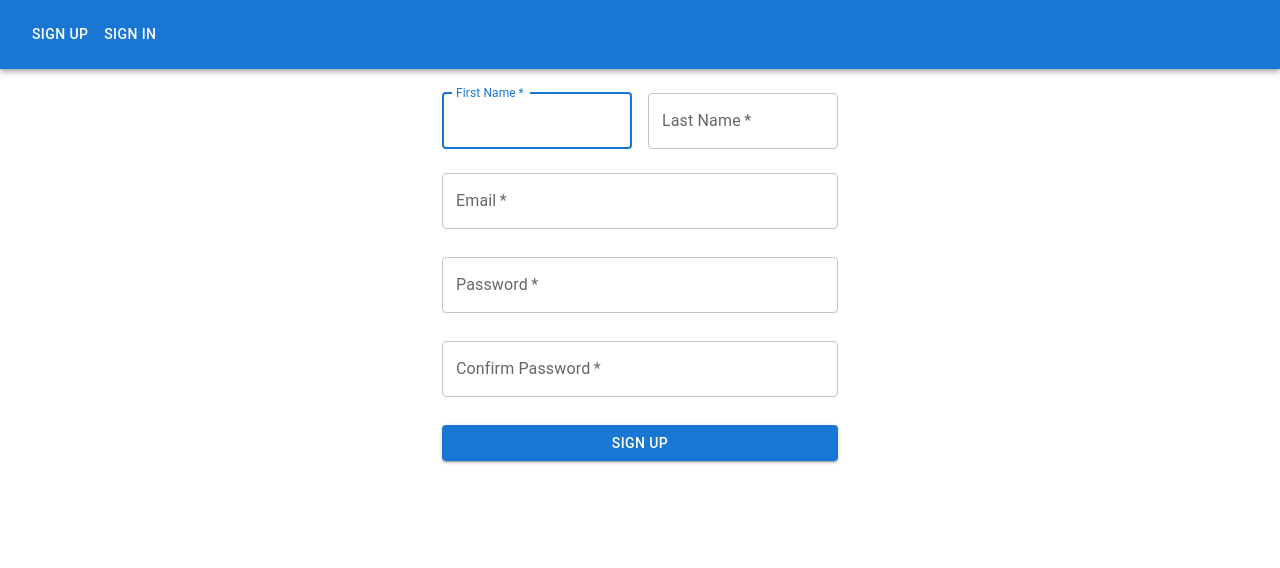
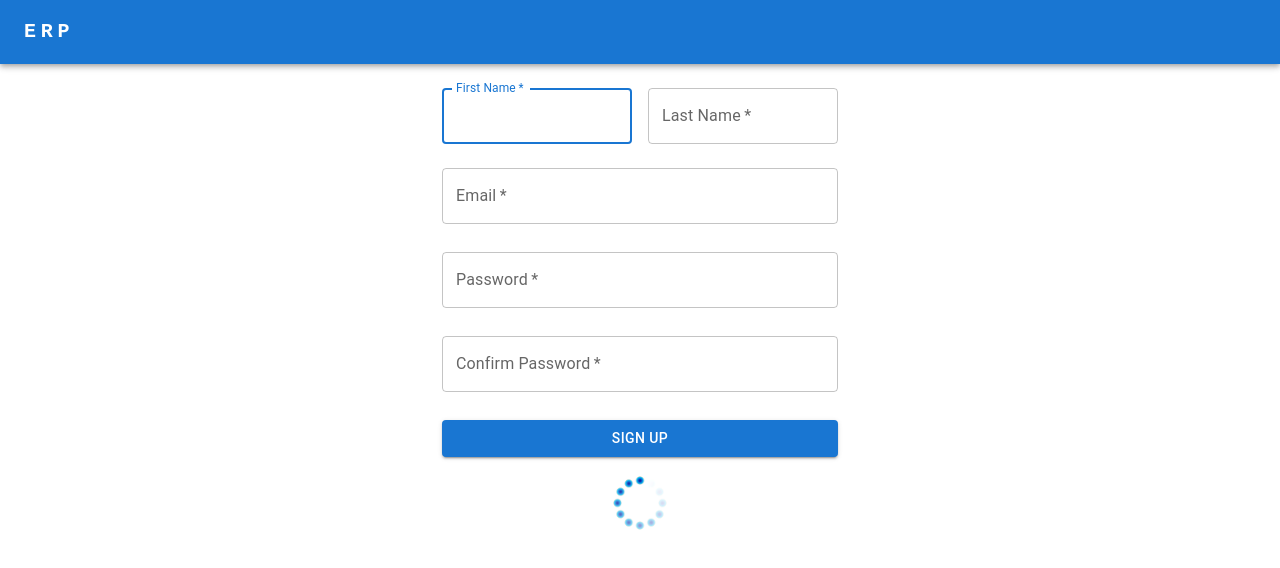
Before and after one commit to program-training/class-3-finalProject-ERP-front, a React (Vite) app: page /signUp in a window 1280 px wide. Shown: the top 568 px of the page. Built offline with nearby package versions, Linux system fonts and the light colour scheme.

Commit message:
fixed ui/ux in register

```diff
--- a/src/components/AppBar.tsx
+++ b/src/components/AppBar.tsx
@@ -10,7 +10,7 @@ import Container from "@mui/material/Container";
 import Button from "@mui/material/Button";
 import Tooltip from "@mui/material/Tooltip";
 import MenuItem from "@mui/material/MenuItem";
-import SearchFiled from "./Search";
+import SearchFiled from "./SearchBox";
 import { Outlet, useNavigate } from "react-router-dom";
 import AddProductButton from "./AddProduct";
 import { AuthContext } from "../Context/AuthContext";
@@ -20,7 +20,6 @@ function ResponsiveAppBar() {
   const isAuthenticated = authContext?.isAuthenticated;
   const setAuthenticated = authContext?.setIsAuthenticated;
 
-  // const [isAuthenticated] = React.useState<boolean>(true);
   const navigate = useNavigate();
 
   const [anchorElNav, setAnchorElNav] = React.useState<null | HTMLElement>(
@@ -45,10 +44,10 @@ function ResponsiveAppBar() {
   );
 
   const handleLogOut = () => {
-    setAnchorElUser(null)
+    setAnchorElUser(null);
     setAuthenticated && setAuthenticated(null);
     localStorage.removeItem("admin");
-    navigate("/")
+    navigate("/");
   };
 
   return (
@@ -56,12 +55,13 @@ function ResponsiveAppBar() {
       <AppBar position="static">
         <Container maxWidth="xl">
           <Toolbar disableGutters>
-            {/* <Typography
+            <Typography
               variant="h6"
               noWrap
               component="a"
-              href="#app-bar-with-responsive-menu"
-              onClick={() => navigate("/")}
+              onClick={() =>
+                isAuthenticated ? () => navigate("/products") : navigate("/")
+              }
               sx={{
                 mr: 2,
                 display: { xs: "none", md: "flex" },
@@ -70,11 +70,12 @@ function ResponsiveAppBar() {
                 letterSpacing: ".3rem",
                 color: "inherit",
                 textDecoration: "none",
+                cursor: "pointer",
               }}
             >
               ERP
-            </Typography> */}
-            <Box sx={{ flexGrow: 1, display: { xs: "flex", md: "none" } }}>
+            </Typography>
+            {/* <Box sx={{ flexGrow: 1, display: { xs: "flex", md: "none" } }}>
               <IconButton
                 size="large"
                 aria-label="account of current user"
@@ -107,13 +108,15 @@ function ResponsiveAppBar() {
                   <Typography textAlign="center">{"demo"}</Typography>
                 </MenuItem>
               </Menu>
-            </Box>
+            </Box> */}
             <Typography
               variant="h5"
               noWrap
               component="a"
-              href="#app-bar-with-responsive-menu"
-              onClick={() => navigate("/")}
+              href="#app-bar-with-respo"
+              onClick={() =>
+                isAuthenticated ? () => navigate("/products") : navigate("/")
+              }
               sx={{
                 mr: 2,
                 display: { xs: "flex", md: "none" },
@@ -132,33 +135,8 @@ function ResponsiveAppBar() {
                 <SearchFiled /> <AddProductButton />
               </>
             )}
-
-            <Box sx={{ flexGrow: 1, display: { xs: "none", md: "flex" } }}>
-              {!isAuthenticated && (
-                <>
-                  <Button
-                    key={"signUp"}
-                    onClick={() => {
-                      handleCloseNavMenu(), navigate("/signUp");
-                    }}
-                    sx={{ my: 2, color: "white", display: "block" }}
-                  >
-                    {"SIGN UP"}
-                  </Button>
-                  <Button
-                    key={"signUp"}
-                    onClick={() => {
-                      handleCloseNavMenu(), navigate("/");
-                    }}
-                    sx={{ my: 2, color: "white", display: "block" }}
-                  >
-                    {"SIGN IN"}
-                  </Button>
-                </>
-              )}
-            </Box>
             {isAuthenticated && (
-              <Box sx={{ flexGrow: 0 }}>
+              <Box >
                 <Tooltip
                   title="Admin is logged in"
                   onClick={handleOpenUserMenu}
--- a/src/components/SignIn.tsx
+++ b/src/components/SignIn.tsx
@@ -9,7 +9,6 @@ import {
   Container,
   CssBaseline,
   TextField,
-  Typography,
 } from "@mui/material";
 
 const defaultTheme = createTheme();
--- a/src/components/SignUp.tsx
+++ b/src/components/SignUp.tsx
@@ -4,7 +4,6 @@ import CssBaseline from "@mui/material/CssBaseline";
 import TextField from "@mui/material/TextField";
 import Grid from "@mui/material/Grid";
 import Box from "@mui/material/Box";
-import Typography from "@mui/material/Typography";
 import Container from "@mui/material/Container";
 import { createTheme, ThemeProvider } from "@mui/material/styles";
 import { withFormik, FormikProps } from "formik";
@@ -24,6 +23,8 @@ interface FormValues {
 
 const SignUp: React.FC<FormikProps<FormValues>> = (props) => {
   const navigate = useNavigate();
+  const [error, setError] = React.useState("");
+    const [waiting, setWaiting] = React.useState(false);
 
   const authContext = React.useContext(AuthContext);
   const setIsAuthenticated = authContext?.setIsAuthenticated;
@@ -43,7 +44,8 @@ const SignUp: React.FC<FormikProps<FormValues>> = (props) => {
       user_name: values.email,
       password: values.password,
     });
-
+    setWaiting(true);
+    setError("")
     fetch(`${import.meta.env.VITE_BASE_URL}/users/register`, {
       method: "POST",
       headers: myHeaders,
@@ -51,6 +53,7 @@ const SignUp: React.FC<FormikProps<FormValues>> = (props) => {
       redirect: "follow",
     })
       .then(async (res) => {
+        setWaiting(false);
         if (!res.ok) {
           const errorText = await res.text();
           throw new Error(
@@ -68,10 +71,10 @@ const SignUp: React.FC<FormikProps<FormValues>> = (props) => {
           setIsAuthenticated && setIsAuthenticated(admin);
         navigate("/products");
       })
-      .catch((error) => console.log("error", error));
+      .catch((error) => {console.log("error", error), setError(error.message), setWaiting(false)});
   };
 
-  const { values, touched, errors, isSubmitting, handleChange, handleBlur } =
+  const { values, touched, errors, handleChange, handleBlur } =
     props;
 
   return (
@@ -175,7 +178,9 @@ const SignUp: React.FC<FormikProps<FormValues>> = (props) => {
             >
               Sign Up
             </Button>
+
           </Box>
+          <div>{error?(error && <p>{error}</p>):( <img id="await" src="../public/await.gif"></img>)}</div>
         </Box>
       </Container>
     </ThemeProvider>
@@ -187,9 +192,21 @@ const validationSchema = yup.object().shape({
   lastName: yup.string().required("Last Name is required"),
   email: yup.string().email("Invalid email").required("Email is required"),
   password: yup
-    .string()
-    .min(8, "Password must contain at least 8 characters")
-    .required("Enter your password"),
+  .string()
+  .min(8, ({ min }) => `Password must be at least ${min} characters`)
+  .matches(
+    /^(?=.*[a-z])/,
+    "Password must include at least one lowercase letter"
+  )
+  .matches(
+    /^(?=.*[A-Z])/,
+    "Password must include at least one uppercase letter"
+  )
+  .matches(
+    /^(?=.*[!@#$%^&*()_+{}\[\]:;<>,.?~\\/-])/,
+    "Password must include at least one special character"
+  )
+  .required("Password is required"),
   confirmPassword: yup
     .string()
     .oneOf([yup.ref("password")], "Password does not match")
--- a/src/main.css
+++ b/src/main.css
@@ -8,3 +8,6 @@ body{
 .errorMessage{
     color: red;
 }
+.css-r6ewbb-MuiToolbar-root{
+    justify-content: space-between;
+}
```
